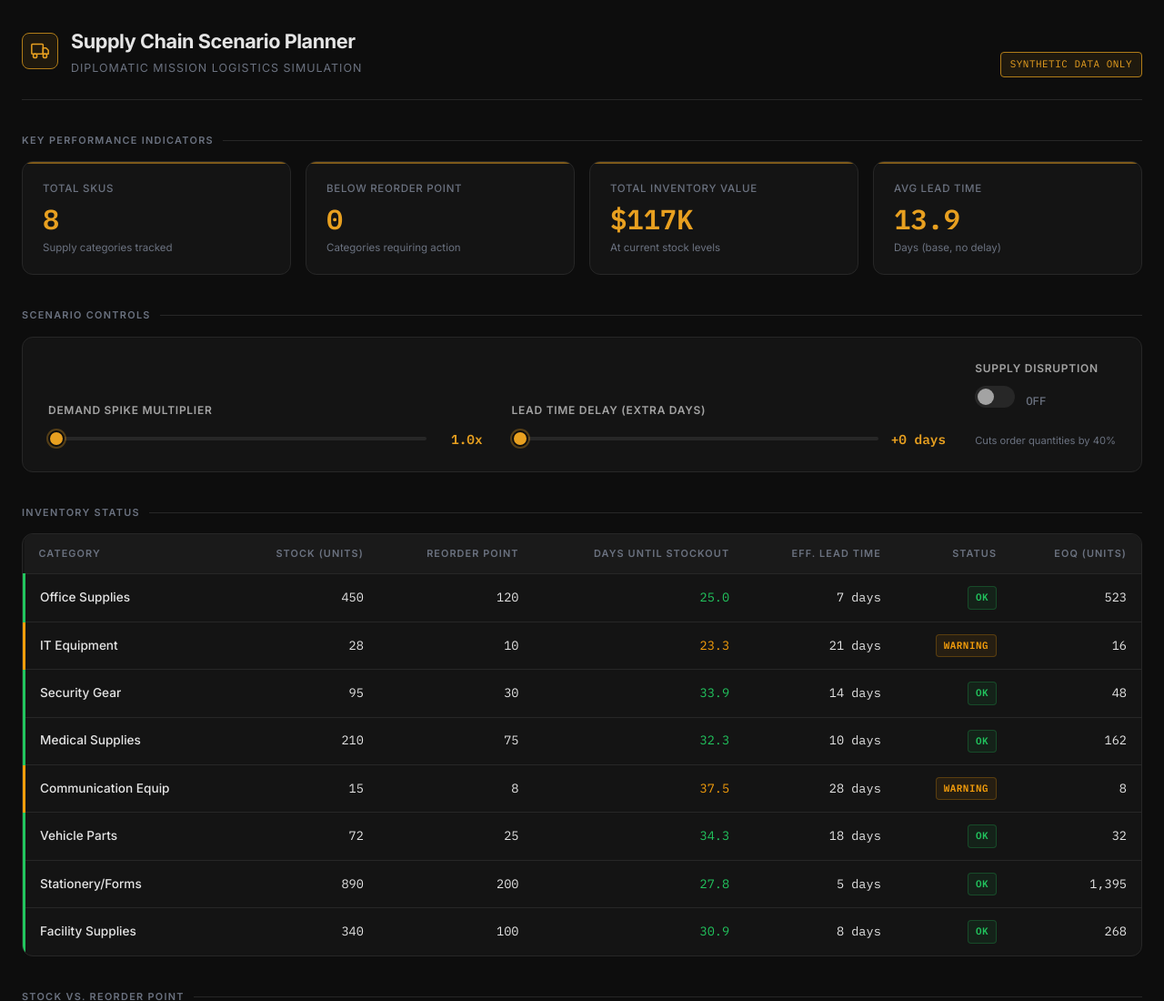
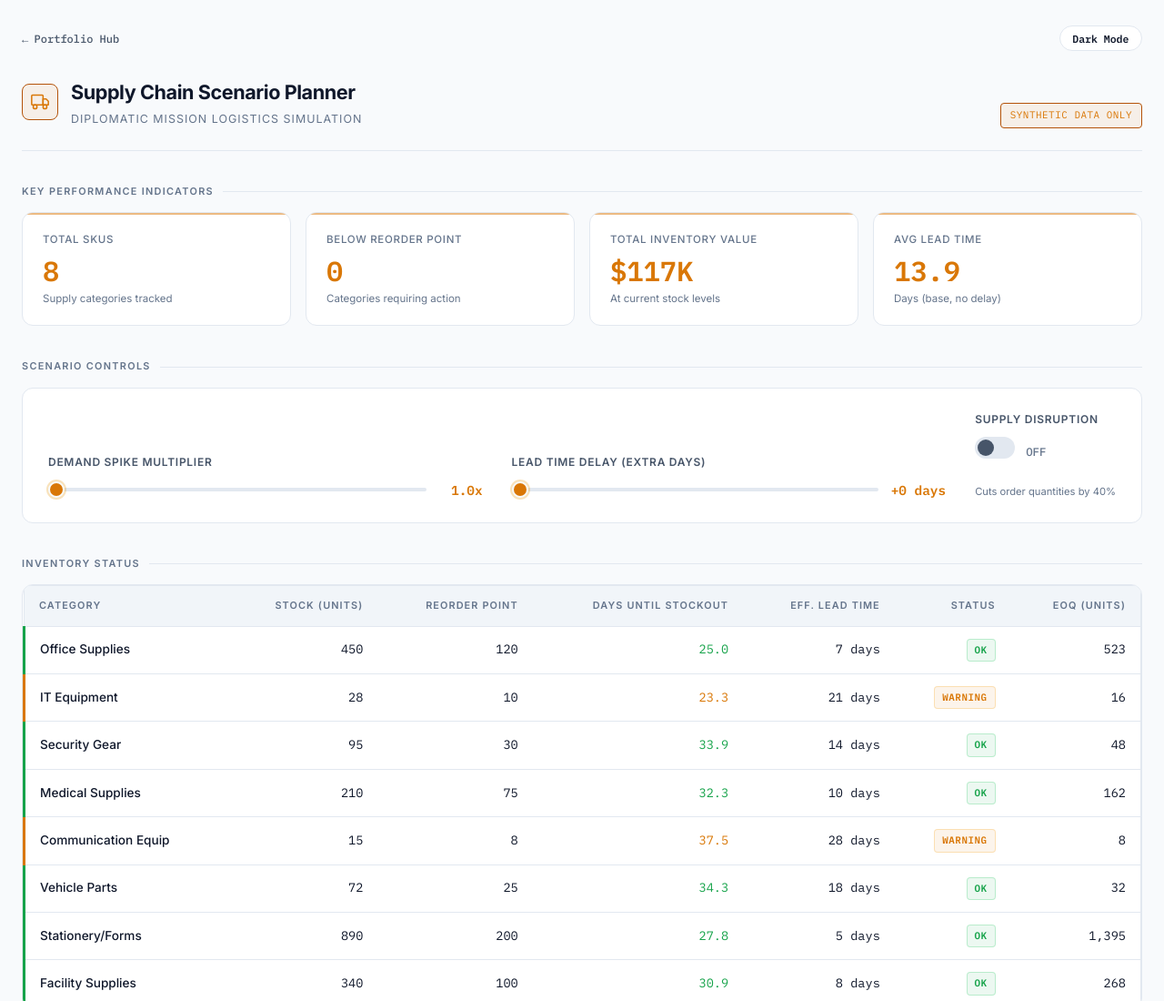
Before and after one commit to akbknight/supply-chain-planner, a plain HTML site: page index.html in a window 1280 px wide. Shown: the top 1100 px of the page at 91% size. Drawn offline with nearby package versions, Linux system fonts and the light colour scheme.

Commit message:
feat(ui): add universal light/dark theme toggle, editorial tokens, and tabular numbers

```diff
--- a/index.html
+++ b/index.html
@@ -15,27 +15,78 @@
     /* ── Reset & Base ── */
     *, *::before, *::after { box-sizing: border-box; margin: 0; padding: 0; }
 
-    :root {
-      --bg:        #0d0d0d;
-      --surface:   #141414;
-      --surface2:  #1a1a1a;
-      --border:    #272727;
-      --gold:      #E8A020;
-      --gold-dim:  #b07c18;
-      --gold-bg:   rgba(232, 160, 32, 0.08);
-      --green:     #22c55e;
-      --green-bg:  rgba(34, 197, 94, 0.08);
+    :root, [data-theme="dark"] {
+      --bg:        #090d16;
+      --surface:   #0f172a;
+      --surface2:  #1e293b;
+      --border:    rgba(255, 255, 255, 0.08);
+      --gold:      #f59e0b;
+      --gold-dim:  #b45309;
+      --gold-bg:   rgba(245, 158, 11, 0.10);
+      --green:     #10b981;
+      --green-bg:  rgba(16, 185, 129, 0.10);
       --amber:     #f59e0b;
-      --amber-bg:  rgba(245, 158, 11, 0.08);
-      --red:       #ef4444;
-      --red-bg:    rgba(239, 68, 68, 0.08);
-      --muted:     #6b7280;
-      --text:      #e5e5e5;
-      --text-dim:  #a3a3a3;
+      --amber-bg:  rgba(245, 158, 11, 0.10);
+      --red:       #f43f5e;
+      --red-bg:    rgba(244, 63, 94, 0.10);
+      --muted:     #64748b;
+      --text:      #f8fafc;
+      --text-dim:  #94a3b8;
       --mono:      'IBM Plex Mono', monospace;
       --sans:      'Inter', system-ui, sans-serif;
       --radius:    8px;
       --radius-lg: 12px;
+    }
+
+    [data-theme="light"] {
+      --bg:        #f8fafc;
+      --surface:   #ffffff;
+      --surface2:  #f1f5f9;
+      --border:    #e2e8f0;
+      --gold:      #d97706;
+      --gold-dim:  #b45309;
+      --gold-bg:   rgba(217, 119, 6, 0.08);
+      --green:     #16a34a;
+      --green-bg:  rgba(22, 163, 74, 0.08);
+      --amber:     #d97706;
+      --amber-bg:  rgba(217, 119, 6, 0.08);
+      --red:       #dc2626;
+      --red-bg:    rgba(220, 38, 38, 0.08);
+      --muted:     #64748b;
+      --text:      #0f172a;
+      --text-dim:  #475569;
+      --mono:      'IBM Plex Mono', monospace;
+      --sans:      'Inter', system-ui, sans-serif;
+      --radius:    8px;
+      --radius-lg: 12px;
+    }
+
+    .kpi-num, td, th, input[type="range"] + span {
+      font-variant-numeric: tabular-nums;
+      font-feature-settings: "tnum" 1;
+    }
+    .panel, .card, table {
+      box-shadow: 0 1px 3px rgba(0,0,0,0.04) !important;
+      border: 1px solid var(--border) !important;
+    }
+    .theme-toggle-btn {
+      display: inline-flex;
+      align-items: center;
+      gap: 0.4rem;
+      background: var(--surface);
+      border: 1px solid var(--border);
+      border-radius: 9999px;
+      padding: 0.35rem 0.85rem;
+      font-family: var(--mono);
+      font-size: 0.72rem;
+      font-weight: 600;
+      color: var(--text);
+      cursor: pointer;
+      transition: all 0.2s ease;
+    }
+    .theme-toggle-btn:hover {
+      border-color: var(--gold);
+      color: var(--gold);
     }
 
     html { font-size: 16px; scroll-behavior: smooth; }
@@ -613,6 +664,14 @@
     <!-- ── Header ── -->
     <header>
       <div class="header-inner">
+      <div style="display: flex; align-items: center; justify-content: space-between; width: 100%; margin-bottom: 12px;">
+        <a href="https://akbknight.github.io/" style="display: inline-flex; align-items: center; gap: 0.4rem; color: var(--text-dim); text-decoration: none; font-family: var(--mono); font-size: 0.75rem; font-weight: 500;">
+          <span>&larr;</span> Portfolio Hub
+        </a>
+        <button class="theme-toggle-btn" id="themeToggleBtn" onclick="toggleTheme()" aria-label="Toggle light and dark mode">
+          <span id="themeLabel">Light</span>
+        </button>
+      </div>
         <div class="header-wordmark">
           <div class="header-icon">
             <svg viewBox="0 0 24 24" stroke-linecap="round" stroke-linejoin="round">
@@ -1060,5 +1119,36 @@
 
   })();
   </script>
+<script>
+  function initTheme() {
+    const saved = localStorage.getItem('ak_theme');
+    const prefersDark = window.matchMedia && window.matchMedia('(prefers-color-scheme: dark)').matches;
+    const theme = saved ? saved : (prefersDark ? 'dark' : 'light');
+    applyTheme(theme);
+  }
+
+  function applyTheme(theme) {
+    document.documentElement.setAttribute('data-theme', theme);
+    localStorage.setItem('ak_theme', theme);
+    const label = document.getElementById('themeLabel');
+    if (label) label.textContent = theme === 'dark' ? 'Light Mode' : 'Dark Mode';
+    if (window.chart) {
+      const isDark = theme === 'dark';
+      window.chart.options.scales.x.grid.color = isDark ? 'rgba(255,255,255,0.06)' : 'rgba(0,0,0,0.06)';
+      window.chart.options.scales.y.grid.color = isDark ? 'rgba(255,255,255,0.06)' : 'rgba(0,0,0,0.06)';
+      window.chart.options.scales.x.ticks.color = isDark ? '#94a3b8' : '#475569';
+      window.chart.options.scales.y.ticks.color = isDark ? '#94a3b8' : '#475569';
+      window.chart.update();
+    }
+  }
+
+  function toggleTheme() {
+    const current = document.documentElement.getAttribute('data-theme') || 'dark';
+    const next = current === 'dark' ? 'light' : 'dark';
+    applyTheme(next);
+  }
+
+  window.addEventListener('DOMContentLoaded', initTheme);
+</script>
 </body>
 </html>
```
